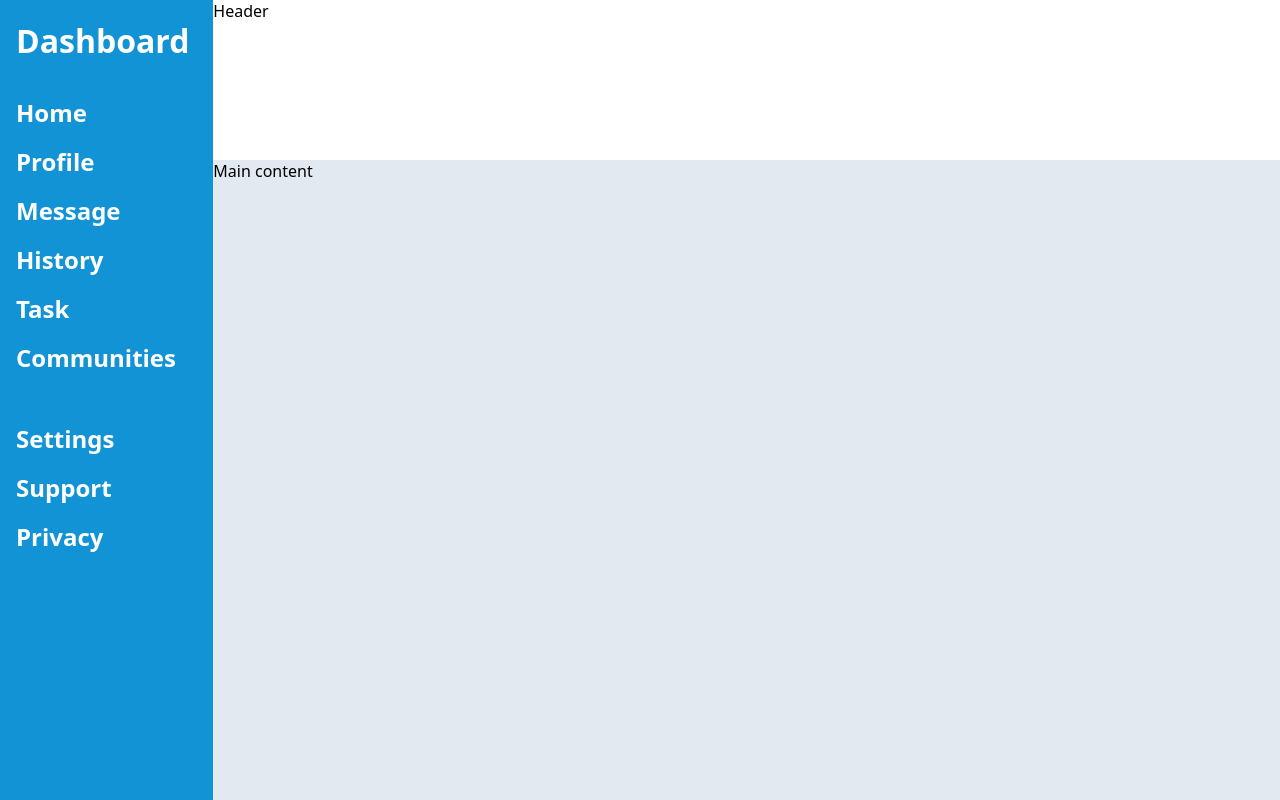
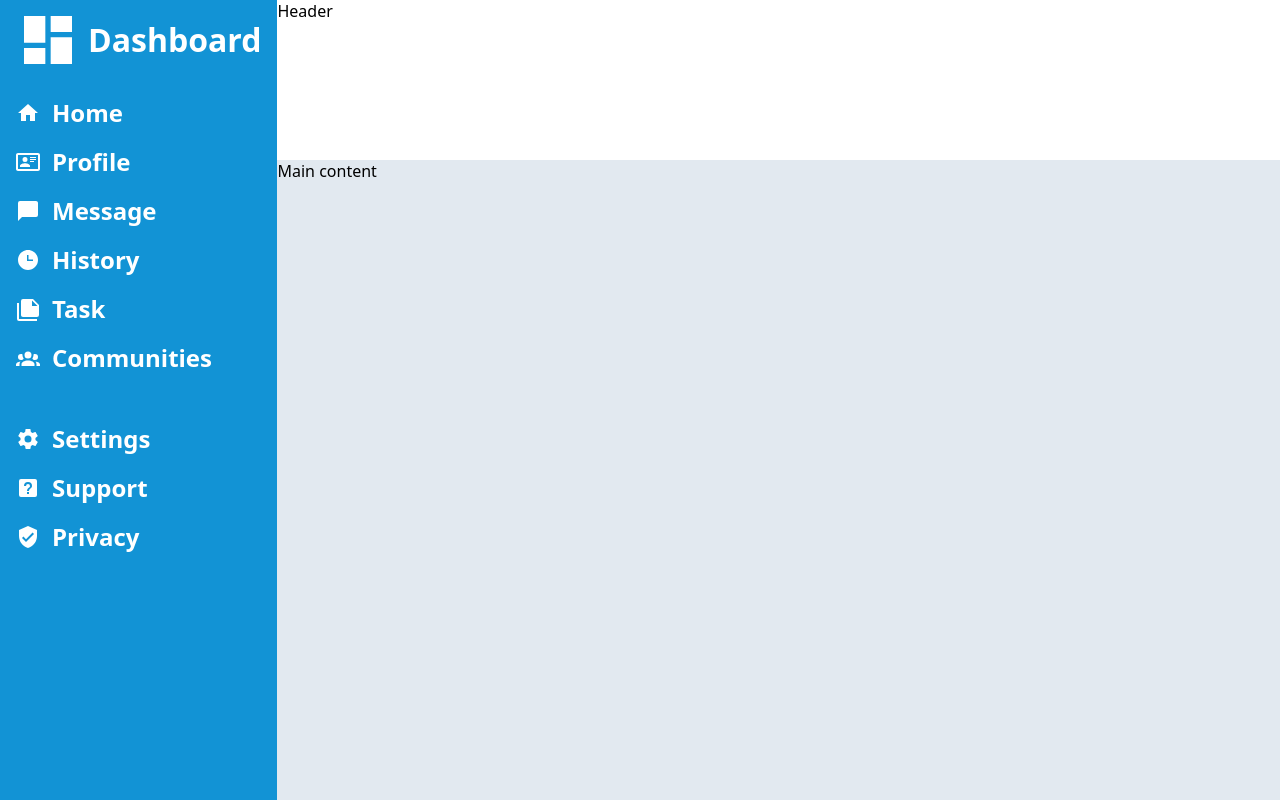
Before and after one commit to Biplob-dot/dashboard-project, a plain HTML site: page index.html in a window 1280 px wide. Drawn offline with Linux system fonts and the light colour scheme.

Commit message:
Complete the nav bar layout

```diff
--- a/index.html
+++ b/index.html
@@ -9,22 +9,64 @@
 <body>
     <div class="main-container">
         <div class="main-container-left sidebar">
-            <div class="dashboard">Dashboard</div>
+            <div class="dashboardContainer">
+                <span class="nav-item-svg">
+                    <svg class="icons dashboard-icon" xmlns="http://www.w3.org/2000/svg" viewBox="0 0 24 24"><title>view-dashboard</title>
+                    <path d="M13,3V9H21V3M13,21H21V11H13M3,21H11V15H3M3,13H11V3H3V13Z" /></svg>
+                </span>
+                <div class="dashboard">Dashboard</div>
+            </div>
             <div class="navbar1">
                 <ul>
-                    <li>Home</li>
-                    <li>Profile</li>
-                    <li>Message</li>
-                    <li>History</li>
-                    <li>Task</li>
-                    <li>Communities</li>
+                    <li>
+                        <svg class="icons navbar1-icons" xmlns="http://www.w3.org/2000/svg" viewBox="0 0 24 24"><title>home</title>
+                        <path d="M10,20V14H14V20H19V12H22L12,3L2,12H5V20H10Z" /></svg>
+                        Home
+                    </li>
+                    <li>
+                        <svg xmlns="http://www.w3.org/2000/svg" viewBox="0 0 24 24"><title>card-account-details-outline</title>
+                            <path d="M22,3H2C0.91,3.04 0.04,3.91 0,5V19C0.04,20.09 0.91,20.96 2,21H22C23.09,20.96 23.96,20.09 24,19V5C23.96,3.91 23.09,3.04 22,3M22,19H2V5H22V19M14,17V15.75C14,14.09 10.66,13.25 9,13.25C7.34,13.25 4,14.09 4,15.75V17H14M9,7A2.5,2.5 0 0,0 6.5,9.5A2.5,2.5 0 0,0 9,12A2.5,2.5 0 0,0 11.5,9.5A2.5,2.5 0 0,0 9,7M14,7V8H20V7H14M14,9V10H20V9H14M14,11V12H18V11H14" /></svg>
+                        Profile
+                    </li>
+                    <li>
+                        <svg xmlns="http://www.w3.org/2000/svg" viewBox="0 0 24 24"><title>message</title>
+                            <path d="M20,2H4A2,2 0 0,0 2,4V22L6,18H20A2,2 0 0,0 22,16V4C22,2.89 21.1,2 20,2Z" /></svg>
+                        Message
+                    </li>
+                    <li>
+                        <svg xmlns="http://www.w3.org/2000/svg" viewBox="0 0 24 24"><title>clock-time-three</title>
+                            <path d="M12 2C6.5 2 2 6.5 2 12C2 17.5 6.5 22 12 22C17.5 22 22 17.5 22 12S17.5 2 12 2M17 13H11V7H12.5V11.5H17V13Z" /></svg>
+                        History
+                    </li>
+                    <li>
+                        <svg xmlns="http://www.w3.org/2000/svg" viewBox="0 0 24 24"><title>note-multiple</title>
+                            <path d="M16,9H21.5L16,3.5V9M7,2H17L23,8V18A2,2 0 0,1 21,20H7C5.89,20 5,19.1 5,18V4A2,2 0 0,1 7,2M3,6V22H21V24H3A2,2 0 0,1 1,22V6H3Z" /></svg>
+                        Task
+                    </li>
+                    <li>
+                        <svg xmlns="http://www.w3.org/2000/svg" viewBox="0 0 24 24"><title>account-group</title>
+                            <path d="M12,5.5A3.5,3.5 0 0,1 15.5,9A3.5,3.5 0 0,1 12,12.5A3.5,3.5 0 0,1 8.5,9A3.5,3.5 0 0,1 12,5.5M5,8C5.56,8 6.08,8.15 6.53,8.42C6.38,9.85 6.8,11.27 7.66,12.38C7.16,13.34 6.16,14 5,14A3,3 0 0,1 2,11A3,3 0 0,1 5,8M19,8A3,3 0 0,1 22,11A3,3 0 0,1 19,14C17.84,14 16.84,13.34 16.34,12.38C17.2,11.27 17.62,9.85 17.47,8.42C17.92,8.15 18.44,8 19,8M5.5,18.25C5.5,16.18 8.41,14.5 12,14.5C15.59,14.5 18.5,16.18 18.5,18.25V20H5.5V18.25M0,20V18.5C0,17.11 1.89,15.94 4.45,15.6C3.86,16.28 3.5,17.22 3.5,18.25V20H0M24,20H20.5V18.25C20.5,17.22 20.14,16.28 19.55,15.6C22.11,15.94 24,17.11 24,18.5V20Z" /></svg>
+                        Communities
+                    </li>
                 </ul>
             </div>
             <div class="navbar2">
                 <ul>
-                    <li>Settings</li>
-                    <li>Support</li>
-                    <li>Privacy</li>
+                    <li>
+                        <svg xmlns="http://www.w3.org/2000/svg" viewBox="0 0 24 24"><title>cog</title>
+                            <path d="M12,15.5A3.5,3.5 0 0,1 8.5,12A3.5,3.5 0 0,1 12,8.5A3.5,3.5 0 0,1 15.5,12A3.5,3.5 0 0,1 12,15.5M19.43,12.97C19.47,12.65 19.5,12.33 19.5,12C19.5,11.67 19.47,11.34 19.43,11L21.54,9.37C21.73,9.22 21.78,8.95 21.66,8.73L19.66,5.27C19.54,5.05 19.27,4.96 19.05,5.05L16.56,6.05C16.04,5.66 15.5,5.32 14.87,5.07L14.5,2.42C14.46,2.18 14.25,2 14,2H10C9.75,2 9.54,2.18 9.5,2.42L9.13,5.07C8.5,5.32 7.96,5.66 7.44,6.05L4.95,5.05C4.73,4.96 4.46,5.05 4.34,5.27L2.34,8.73C2.21,8.95 2.27,9.22 2.46,9.37L4.57,11C4.53,11.34 4.5,11.67 4.5,12C4.5,12.33 4.53,12.65 4.57,12.97L2.46,14.63C2.27,14.78 2.21,15.05 2.34,15.27L4.34,18.73C4.46,18.95 4.73,19.03 4.95,18.95L7.44,17.94C7.96,18.34 8.5,18.68 9.13,18.93L9.5,21.58C9.54,21.82 9.75,22 10,22H14C14.25,22 14.46,21.82 14.5,21.58L14.87,18.93C15.5,18.67 16.04,18.34 16.56,17.94L19.05,18.95C19.27,19.03 19.54,18.95 19.66,18.73L21.66,15.27C21.78,15.05 21.73,14.78 21.54,14.63L19.43,12.97Z" /></svg>
+                        Settings
+                    </li>
+                    <li>
+                        <svg xmlns="http://www.w3.org/2000/svg" viewBox="0 0 24 24"><title>help-box</title>
+                            <path d="M11,18H13V16H11V18M12,6A4,4 0 0,0 8,10H10A2,2 0 0,1 12,8A2,2 0 0,1 14,10C14,12 11,11.75 11,15H13C13,12.75 16,12.5 16,10A4,4 0 0,0 12,6M5,3H19A2,2 0 0,1 21,5V19A2,2 0 0,1 19,21H5A2,2 0 0,1 3,19V5A2,2 0 0,1 5,3Z" /></svg>
+                        Support
+                    </li>
+                    <li>
+                        <svg xmlns="http://www.w3.org/2000/svg" viewBox="0 0 24 24"><title>shield-check</title>
+                            <path d="M10,17L6,13L7.41,11.59L10,14.17L16.59,7.58L18,9M12,1L3,5V11C3,16.55 6.84,21.74 12,23C17.16,21.74 21,16.55 21,11V5L12,1Z" /></svg>
+                        Privacy
+                    </li>
                 </ul>
             </div>
         </div>
--- a/style.css
+++ b/style.css
@@ -20,13 +20,27 @@ body{
     color: white;
 }
 
-.dashboard{
+.dashboardContainer{
     height: 10vh;
     padding: 1rem;
     display: flex;
     align-items: center;
     font-size: 2rem;
     font-weight: 700;
+    gap: 0.5rem;
+    line-height: 0;
+}
+
+.dashboard-icon {
+  width: 2em;
+  height: 2em;
+  fill: currentColor;
+  align-self: center;
+}
+
+.dashboard{
+    font-size: 2rem;
+    letter-spacing: -4%;
 }
 
 ul{
@@ -47,6 +61,16 @@ ul{
 
 .navbar1 ul li{
     margin-bottom: 1rem;
+    display: flex;
+    align-items: center;
+    gap: 0.5em;
+}
+
+ul li svg {
+  width: 1.5rem;
+  height: 1.5rem;
+  fill: currentColor;
+  align-self: center;
 }
 
 .navbar2{
@@ -62,6 +86,9 @@ ul{
 
 .navbar2 ul li{
     margin-bottom: 1rem;
+    display: flex;
+    align-items: center;
+    gap: 0.5em;
 }
 
 .main-container-right-container{
```
